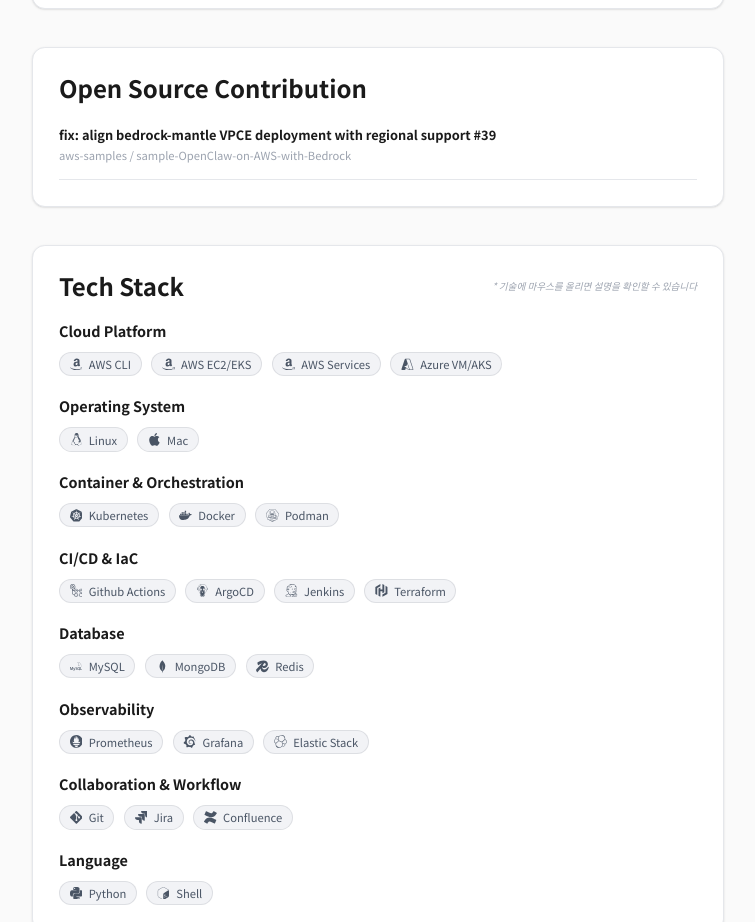
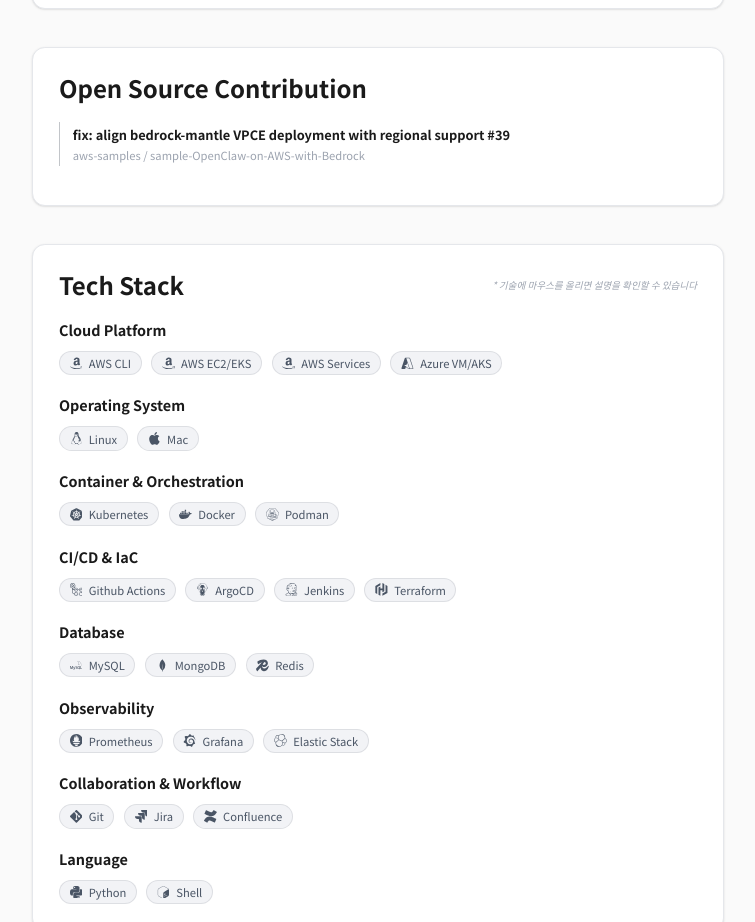
Before and after one commit to xxng1/xxng1-blog, a Next.js app: page /about in a window 1280 px wide. Shown: the part 815-1737 px from the top of the page, without its empty margins (262-1017 px from the left). Built offline with nearby package versions, Linux system fonts and the light colour scheme.

Commit message:
chore: quote size 조정

```diff
--- a/src/app/about/page.tsx
+++ b/src/app/about/page.tsx
@@ -99,9 +99,9 @@ export default function AboutPage() {
                         href="https://github.com/aws-samples/sample-OpenClaw-on-AWS-with-Bedrock/pull/39"
                         target="_blank"
                         rel="noopener noreferrer"
-                        className="group flex items-center gap-3 pb-4 border-b border-card-border"
+                        className="group flex items-center gap-3 pb-4"
                     >
-                        <div className="min-w-0 flex-1 py-1">
+                        <div className="min-w-0 flex-1 py-1 pl-4 border-l-2 border-accent/50">
                             <div className="font-semibold text-foreground">
                                 fix: align bedrock-mantle VPCE deployment with regional support #39
                             </div>
```
